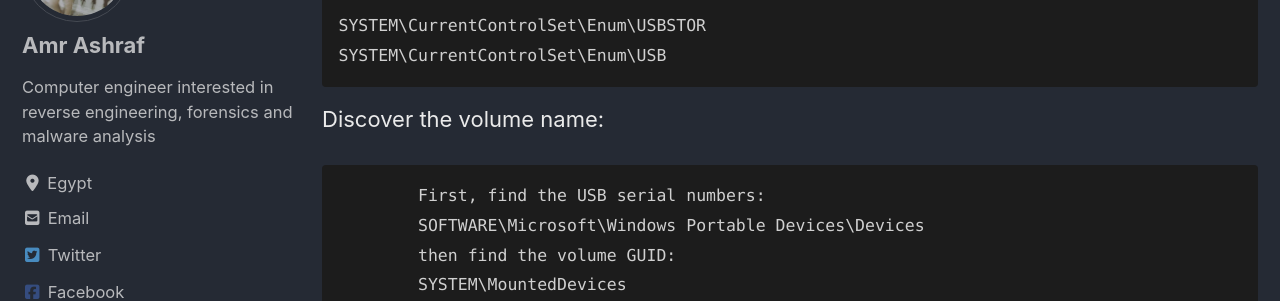
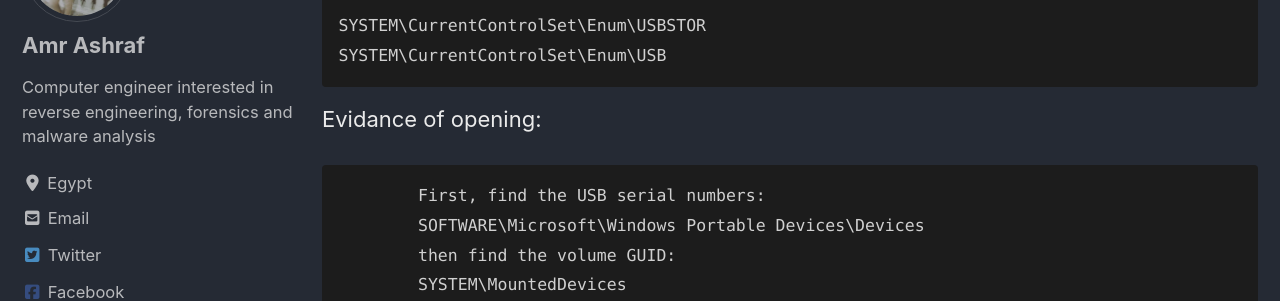
Before and after one commit to amr-git-dot/amr-git-dot.github.io, a Jekyll site: the page built from _posts/Forensic-Investigation/2023-01-05-forensics.md, in a window 1280 px wide and 900 px high, scrolled down 9132 px. Shown: the part 154-455 px from the top of the window. Built offline with Jekyll 4.4.1, drawn with Linux system fonts in a browser that asks for light colours; cached includes are drawn as plain includes; nearby versions of some CDN libraries.

Commit message:
Update 2023-01-05-forensics.md

```diff
--- a/_posts/Forensic-Investigation/2023-01-05-forensics.md
+++ b/_posts/Forensic-Investigation/2023-01-05-forensics.md
@@ -270,7 +270,7 @@ Track MSC USB devices plugged into the machine:
 	SYSTEM\CurrentControlSet\Enum\USBSTOR
 	SYSTEM\CurrentControlSet\Enum\USB
 
-Discover the volume name:
+Evidance of opening:
 
 		First, find the USB serial numbers:
 		SOFTWARE\Microsoft\Windows Portable Devices\Devices
```
